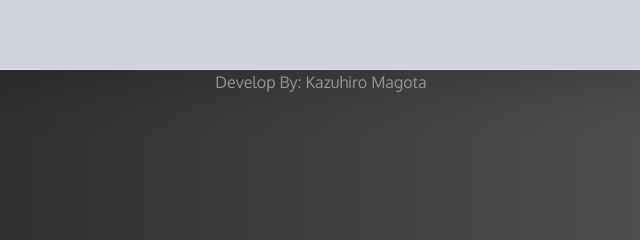
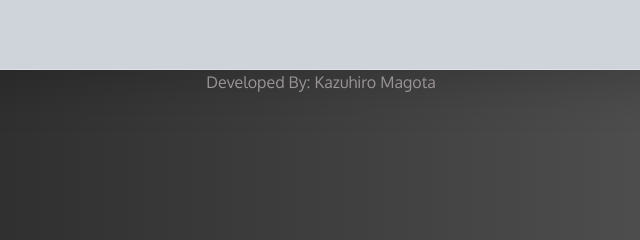
Before and after one commit to KazuhiroMagota/Project_3, a plain HTML site: page index.html in a window 1280 px wide. Shown: the part 314-554 px from the top of the page, 319-959 px from the left. Drawn offline with nearby package versions, Linux system fonts and the light colour scheme; no server answers.

Commit message:
updated the footer

```diff
--- a/index.html
+++ b/index.html
@@ -69,7 +69,7 @@
         </div>
 
         <footer class="text-center">
-            <p>Develop By: Kazuhiro Magota</p>
+            <p>Developed By: Kazuhiro Magota</p>
         </footer>
 
     </main>
```
